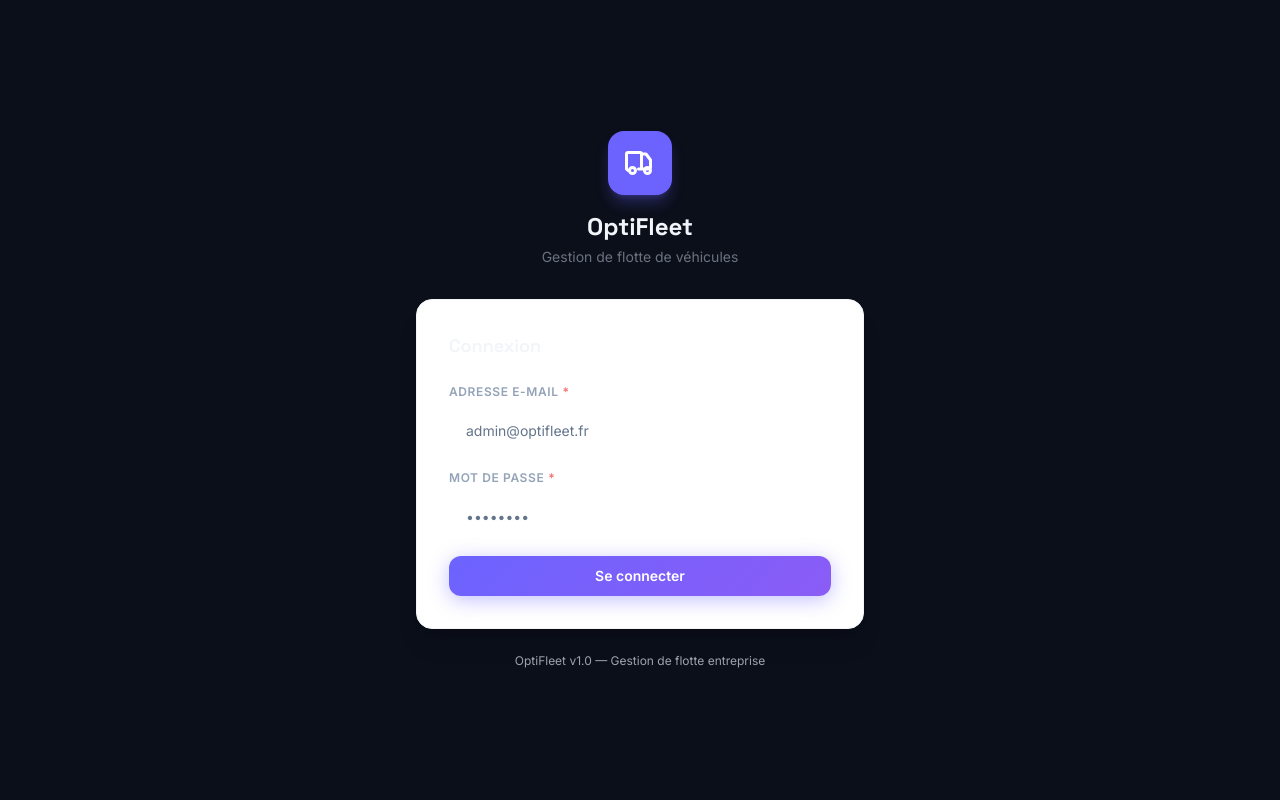
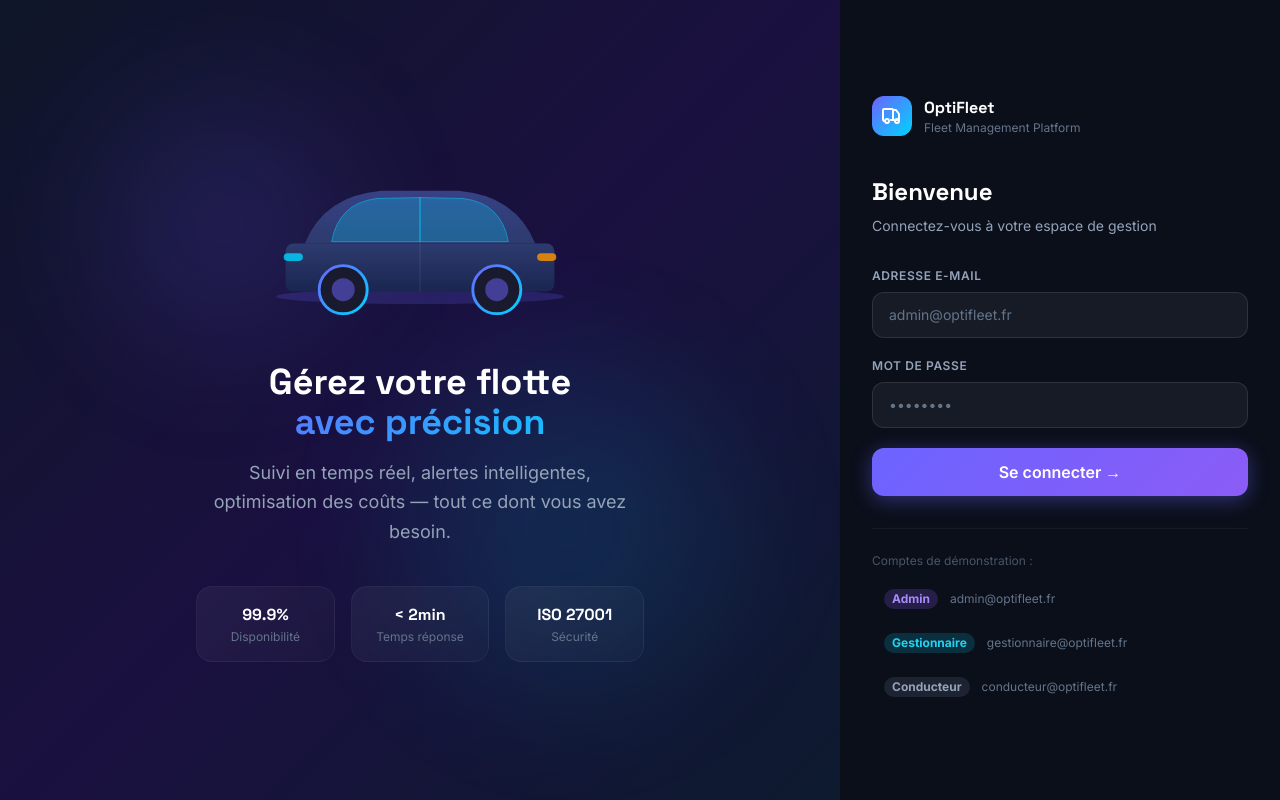
Before and after one commit to Hakkai19z/optifleet-app-, a React (Vite) app in the folder frontend/: page /login in a window 1280 px wide. Built offline with nearby package versions, Linux system fonts and the light colour scheme.

Commit message:
feat(frontend): redesign Login page with split-screen layout and car illustration
Introduces a two-panel login: left hero panel with animated SVG car illustration
and stats cards, right panel with clean dark form and demo account shortcuts.

```diff
--- a/frontend/src/pages/Login.jsx
+++ b/frontend/src/pages/Login.jsx
@@ -1,8 +1,6 @@
 import React, { useState, useEffect } from 'react'
 import { useNavigate } from 'react-router-dom'
 import { useAuth } from '../hooks/useAuth'
-import { Button } from '../components/ui/Button'
-import { Input } from '../components/ui/Input'
 
 export default function Login() {
   const [email, setEmail] = useState('')
@@ -10,74 +8,156 @@ export default function Login() {
   const { login, isLoading, error, isAuthenticated, clearError } = useAuth()
   const navigate = useNavigate()
 
-  useEffect(() => {
-    if (isAuthenticated) navigate('/dashboard')
-  }, [isAuthenticated, navigate])
+  useEffect(() => { if (isAuthenticated) navigate('/dashboard') }, [isAuthenticated, navigate])
 
   const handleSubmit = async (e) => {
-    e.preventDefault()
-    clearError()
-    try {
-      await login(email, password)
-      navigate('/dashboard')
-    } catch {}
+    e.preventDefault(); clearError()
+    try { await login(email, password); navigate('/dashboard') } catch {}
   }
 
   return (
-    <div className="min-h-screen bg-gradient-to-br from-primary-50 to-white flex items-center justify-center p-4">
-      <div className="w-full max-w-md">
-        <div className="text-center mb-8">
-          <div className="w-16 h-16 bg-primary rounded-2xl flex items-center justify-center mx-auto mb-4 shadow-lg shadow-primary/30">
-            <svg className="w-9 h-9 text-white" fill="none" viewBox="0 0 24 24" stroke="currentColor">
-              <path strokeLinecap="round" strokeLinejoin="round" strokeWidth={2} d="M9 17a2 2 0 11-4 0 2 2 0 014 0zM19 17a2 2 0 11-4 0 2 2 0 014 0z" />
-              <path strokeLinecap="round" strokeLinejoin="round" strokeWidth={2} d="M13 16V6a1 1 0 00-1-1H4a1 1 0 00-1 1v10l1 1h1m8-1V7a1 1 0 011-1h2l3 4v5l-1 1h-1m-6 0h6" />
+    <div className="min-h-screen flex" style={{ background: '#0B0F1A' }}>
+      {/* Left panel - Hero */}
+      <div className="hidden lg:flex flex-1 relative overflow-hidden items-center justify-center p-12"
+        style={{ background: 'linear-gradient(135deg, #0F1628 0%, #1a1040 50%, #0d1a2e 100%)' }}>
+        {/* Animated background circles */}
+        <div className="absolute top-20 left-20 w-72 h-72 rounded-full blur-3xl opacity-20 animate-pulse"
+          style={{ background: 'radial-gradient(circle, #6C63FF, transparent)' }} />
+        <div className="absolute bottom-20 right-20 w-96 h-96 rounded-full blur-3xl opacity-15"
+          style={{ background: 'radial-gradient(circle, #00D4FF, transparent)', animation: 'pulse 4s cubic-bezier(0.4, 0, 0.6, 1) infinite' }} />
+
+        <div className="relative z-10 text-center max-w-md">
+          {/* Car SVG illustration */}
+          <div className="mb-8 animate-float">
+            <svg viewBox="0 0 400 200" className="w-full max-w-sm mx-auto" fill="none">
+              {/* Car body */}
+              <ellipse cx="200" cy="165" rx="150" ry="8" fill="rgba(108,99,255,0.2)" />
+              <rect x="60" y="110" width="280" height="50" rx="8" fill="url(#carGrad)" />
+              <path d="M80 110 Q100 60 160 55 L240 55 Q300 60 320 110Z" fill="url(#roofGrad)" />
+              {/* Windows */}
+              <path d="M108 108 Q115 68 155 63 L200 62 L200 108Z" fill="rgba(0,212,255,0.25)" stroke="rgba(0,212,255,0.5)" strokeWidth="1"/>
+              <path d="M292 108 Q285 68 245 63 L200 62 L200 108Z" fill="rgba(0,212,255,0.25)" stroke="rgba(0,212,255,0.5)" strokeWidth="1"/>
+              {/* Wheels */}
+              <circle cx="120" cy="158" r="25" fill="#1a1a2e" stroke="url(#wheelGrad)" strokeWidth="3"/>
+              <circle cx="120" cy="158" r="12" fill="rgba(108,99,255,0.5)"/>
+              <circle cx="280" cy="158" r="25" fill="#1a1a2e" stroke="url(#wheelGrad)" strokeWidth="3"/>
+              <circle cx="280" cy="158" r="12" fill="rgba(108,99,255,0.5)"/>
+              {/* Headlights */}
+              <rect x="58" y="120" width="20" height="8" rx="4" fill="rgba(0,212,255,0.8)" />
+              <rect x="322" y="120" width="20" height="8" rx="4" fill="rgba(255,150,0,0.8)" />
+              {/* Door line */}
+              <line x1="200" y1="108" x2="200" y2="160" stroke="rgba(255,255,255,0.1)" strokeWidth="1"/>
+              <defs>
+                <linearGradient id="carGrad" x1="0%" y1="0%" x2="0%" y2="100%">
+                  <stop offset="0%" stopColor="#2D3B6E"/>
+                  <stop offset="100%" stopColor="#1a2550"/>
+                </linearGradient>
+                <linearGradient id="roofGrad" x1="0%" y1="0%" x2="0%" y2="100%">
+                  <stop offset="0%" stopColor="#374185"/>
+                  <stop offset="100%" stopColor="#2D3B6E"/>
+                </linearGradient>
+                <linearGradient id="wheelGrad" x1="0%" y1="0%" x2="100%" y2="100%">
+                  <stop offset="0%" stopColor="#6C63FF"/>
+                  <stop offset="100%" stopColor="#00D4FF"/>
+                </linearGradient>
+              </defs>
             </svg>
           </div>
-          <h1 className="text-2xl font-bold text-dark">OptiFleet</h1>
-          <p className="text-gray-500 text-sm mt-1">Gestion de flotte de véhicules</p>
+
+          <h1 className="font-display text-4xl font-bold text-white mb-4">
+            Gérez votre flotte
+            <span className="block text-gradient">avec précision</span>
+          </h1>
+          <p className="text-slate-400 text-lg leading-relaxed">
+            Suivi en temps réel, alertes intelligentes, optimisation des coûts — tout ce dont vous avez besoin.
+          </p>
+
+          {/* Stats */}
+          <div className="grid grid-cols-3 gap-4 mt-10">
+            {[['99.9%', 'Disponibilité'], ['< 2min', 'Temps réponse'], ['ISO 27001', 'Sécurité']].map(([val, label]) => (
+              <div key={label} className="glass-card p-4">
+                <p className="font-display font-bold text-white">{val}</p>
+                <p className="text-xs text-slate-500 mt-0.5">{label}</p>
+              </div>
+            ))}
+          </div>
         </div>
+      </div>
 
-        <div className="bg-white rounded-2xl shadow-xl border border-gray-100 p-8">
-          <h2 className="text-lg font-semibold text-dark mb-6">Connexion</h2>
+      {/* Right panel - Login form */}
+      <div className="w-full lg:w-[440px] flex items-center justify-center p-8">
+        <div className="w-full max-w-sm">
+          <div className="flex items-center gap-3 mb-10">
+            <div className="w-10 h-10 rounded-xl flex items-center justify-center flex-shrink-0"
+              style={{ background: 'linear-gradient(135deg, #6C63FF, #00D4FF)' }}>
+              <svg className="w-6 h-6 text-white" fill="none" viewBox="0 0 24 24" stroke="currentColor">
+                <path strokeLinecap="round" strokeLinejoin="round" strokeWidth={2} d="M9 17a2 2 0 11-4 0 2 2 0 014 0zM19 17a2 2 0 11-4 0 2 2 0 014 0z" />
+                <path strokeLinecap="round" strokeLinejoin="round" strokeWidth={2} d="M13 16V6a1 1 0 00-1-1H4a1 1 0 00-1 1v10l1 1h1m8-1V7a1 1 0 011-1h2l3 4v5l-1 1h-1m-6 0h6" />
+              </svg>
+            </div>
+            <div>
+              <p className="font-display font-bold text-white">OptiFleet</p>
+              <p className="text-xs text-slate-500">Fleet Management Platform</p>
+            </div>
+          </div>
+
+          <h2 className="font-display text-2xl font-bold text-white mb-2">Bienvenue</h2>
+          <p className="text-slate-400 text-sm mb-8">Connectez-vous à votre espace de gestion</p>
 
           {error && (
-            <div className="bg-red-50 border border-red-200 text-red-700 text-sm rounded-lg px-4 py-3 mb-4">
-              {error}
+            <div className="flex items-center gap-3 p-4 rounded-xl border border-red-500/20 mb-6"
+              style={{ background: 'rgba(239,68,68,0.1)' }}>
+              <span className="text-red-400 text-sm">⚠ {error}</span>
             </div>
           )}
 
-          <form onSubmit={handleSubmit} className="space-y-4">
-            <Input
-              label="Adresse e-mail"
-              type="email"
-              value={email}
-              onChange={(e) => setEmail(e.target.value)}
-              placeholder="admin@optifleet.fr"
-              required
-            />
-            <Input
-              label="Mot de passe"
-              type="password"
-              value={password}
-              onChange={(e) => setPassword(e.target.value)}
-              placeholder="••••••••"
-              required
-            />
+          <form onSubmit={handleSubmit} className="space-y-5">
+            <div>
+              <label className="form-label">Adresse e-mail</label>
+              <input type="email" value={email} onChange={(e) => setEmail(e.target.value)}
+                className="form-input" placeholder="admin@optifleet.fr" required />
+            </div>
+            <div>
+              <label className="form-label">Mot de passe</label>
+              <input type="password" value={password} onChange={(e) => setPassword(e.target.value)}
+                className="form-input" placeholder="••••••••" required />
+            </div>
 
-            <Button
-              type="submit"
-              variant="primary"
-              className="w-full mt-2"
-              disabled={isLoading}
-            >
-              {isLoading ? 'Connexion...' : 'Se connecter'}
-            </Button>
+            <button type="submit" disabled={isLoading} className="btn-primary w-full mt-2 py-3 text-base">
+              {isLoading ? (
+                <span className="flex items-center justify-center gap-2">
+                  <svg className="animate-spin w-4 h-4" fill="none" viewBox="0 0 24 24">
+                    <circle className="opacity-25" cx="12" cy="12" r="10" stroke="currentColor" strokeWidth="4"/>
+                    <path className="opacity-75" fill="currentColor" d="M4 12a8 8 0 018-8V0C5.373 0 0 5.373 0 12h4z"/>
+                  </svg>
+                  Connexion...
+                </span>
+              ) : 'Se connecter →'}
+            </button>
           </form>
+
+          <div className="mt-8 pt-6 border-t border-white/5">
+            <p className="text-xs text-slate-600 mb-3">Comptes de démonstration :</p>
+            <div className="space-y-2">
+              {[
+                { role: 'Admin', email: 'admin@optifleet.fr', pwd: 'Admin@1234', color: 'violet' },
+                { role: 'Gestionnaire', email: 'gestionnaire@optifleet.fr', pwd: 'Gest@1234', color: 'cyan' },
+                { role: 'Conducteur', email: 'conducteur@optifleet.fr', pwd: 'Cond@1234', color: 'slate' },
+              ].map(({ role, email, pwd, color }) => (
+                <button key={role} type="button"
+                  onClick={() => { setEmail(email); setPassword(pwd) }}
+                  className="w-full flex items-center gap-3 px-3 py-2 rounded-xl hover:bg-white/5 transition-colors text-left">
+                  <span className={`text-xs font-bold px-2 py-0.5 rounded-full ${
+                    color === 'violet' ? 'bg-violet-500/20 text-violet-400' :
+                    color === 'cyan' ? 'bg-cyan-500/20 text-cyan-400' :
+                    'bg-slate-500/20 text-slate-400'
+                  }`}>{role}</span>
+                  <span className="text-xs text-slate-500">{email}</span>
+                </button>
+              ))}
+            </div>
+          </div>
         </div>
-
-        <p className="text-center text-xs text-gray-400 mt-6">
-          OptiFleet v1.0 — Gestion de flotte entreprise
-        </p>
       </div>
     </div>
   )
```
